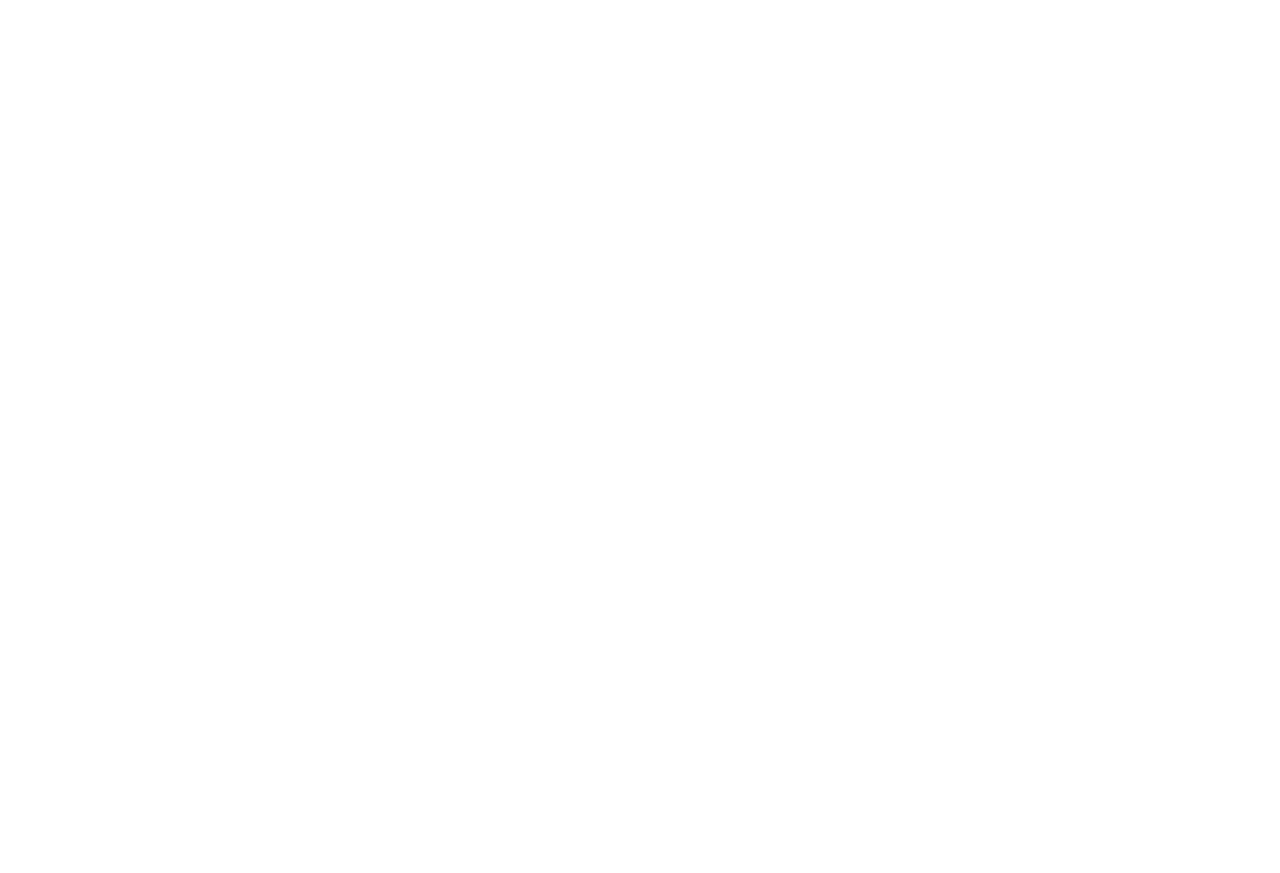
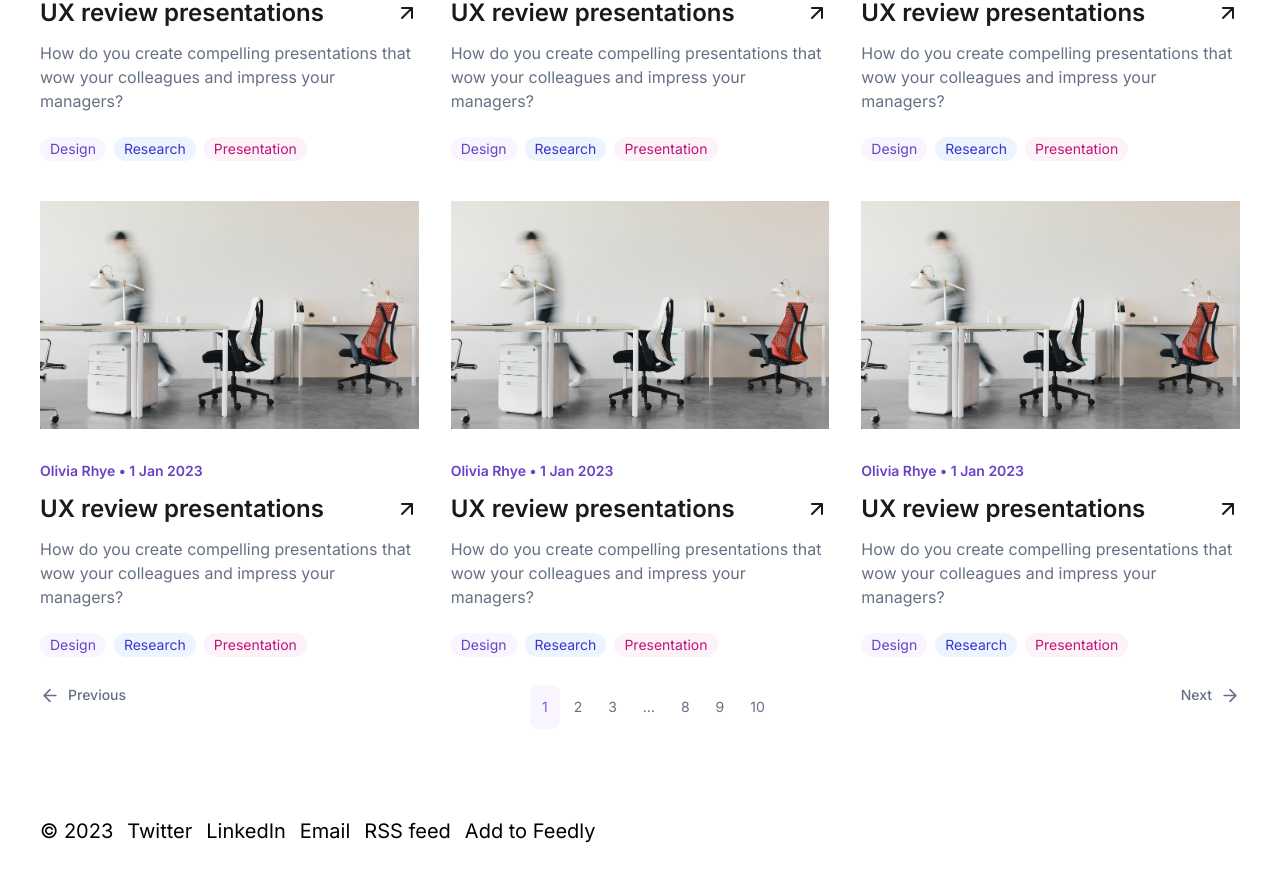
Before and after one commit to hanawazaki/blog-app, a Nuxt app: page / in a window 1280 px wide. Shown: the part 1807-2680 px from the top of the page. Before the commit the page ends 1324 px from the top, so only its background shows below. Built offline with nearby package versions, Linux system fonts and the light colour scheme.

Commit message:
add all post blog

```diff
--- a/components/Card.vue
+++ b/components/Card.vue
@@ -98,9 +98,9 @@ const truncateDesc = (text) => {
 
 const gridSetClass = computed(() => {
   return {
-    "flex-col gap-8 max-h-[432px]": props.layout == "vertical",
+    "flex-col gap-8 max-h-[432px] mb-8": props.layout == "vertical",
     "flex-row gap-6 max-h-[200px]": props.layout === "horizontal",
-    "flex-row gap-8 max-h-[432px] justify-between":
+    "flex-row gap-8 max-h-[432px] justify-between py-[30px]":
       props.layout === "horizontal-long",
   };
 });
--- /dev/null
+++ b/components/Footer.vue
@@ -0,0 +1,28 @@
+<template>
+  <div class="max-w-7xl px-10 mx-auto py-[30px]">
+    <div class="content flex justify-start gap-[14px]">
+      <NuxtLink to="/" class="text-xl font-normal leading-[120%]"
+        >&copy; 2023</NuxtLink
+      >
+      <NuxtLink to="/" class="text-xl font-normal leading-[120%]"
+        >Twitter</NuxtLink
+      >
+      <NuxtLink to="/" class="text-xl font-normal leading-[120%]"
+        >LinkedIn</NuxtLink
+      >
+      <NuxtLink to="/" class="text-xl font-normal leading-[120%]"
+        >Email</NuxtLink
+      >
+      <NuxtLink to="/" class="text-xl font-normal leading-[120%]"
+        >RSS feed</NuxtLink
+      >
+      <NuxtLink to="/" class="text-xl font-normal leading-[120%]"
+        >Add to Feedly</NuxtLink
+      >
+    </div>
+  </div>
+</template>
+
+<script setup></script>
+
+<style lang="scss" scoped></style>
--- a/components/Header.vue
+++ b/components/Header.vue
@@ -39,17 +39,7 @@
         </div>
         <div
           class="absolute inset-y-0 right-0 flex items-center pr-2 sm:static sm:inset-auto sm:ml-6 sm:pr-0"
-        >
-          <!-- <button
-            type="button"
-            class="relative rounded-full bg-gray-800 p-1 text-gray-400 hover:text-white focus:outline-none focus:ring-2 focus:ring-white focus:ring-offset-2 focus:ring-offset-gray-800"
-          >
-            <span class="absolute -inset-1.5" />
-            <span class="sr-only">View notifications</span>
-            <BellIcon class="h-6 w-6" aria-hidden="true" />
-          </button> -->
-          <img src="../assets/images/Toggle Mode.png" class="w-[96px]" alt="" />
-        </div>
+        ></div>
       </div>
     </div>
 
--- /dev/null
+++ b/components/Pagination.vue
@@ -0,0 +1,63 @@
+<template>
+  <div class="mt-5 mb-[60px]">
+    <div class="max-w-7xl px-10 mx-auto">
+      <div class="content flex justify-between">
+        <button class="flex gap-2">
+          <img src="../assets/images/arrow-left.svg" alt="left" />
+          <span class="text-cstGray text-sm font-medium">Previous</span>
+        </button>
+        <div class="pages flex gap-0.5">
+          <NuxtLink
+            to="/"
+            class="p-3 rounded-lg text-cstGray text-sm font-normal active"
+          >
+            1
+          </NuxtLink>
+          <NuxtLink
+            to="/"
+            class="p-3 rounded-lg text-cstGray text-sm font-normal hover:bg-cstLPurple hover:text-cstPurple"
+            >2</NuxtLink
+          >
+          <NuxtLink
+            to="/"
+            class="p-3 rounded-lg text-cstGray text-sm font-normal hover:bg-cstLPurple hover:text-cstPurple"
+            >3</NuxtLink
+          >
+          <NuxtLink
+            to="/"
+            class="p-3 rounded-lg text-cstGray text-sm font-normal hover:bg-cstLPurple hover:text-cstPurple"
+            >...</NuxtLink
+          >
+          <NuxtLink
+            to="/"
+            class="p-3 rounded-lg text-cstGray text-sm font-normal hover:bg-cstLPurple hover:text-cstPurple"
+            >8</NuxtLink
+          >
+          <NuxtLink
+            to="/"
+            class="p-3 rounded-lg text-cstGray text-sm font-normal hover:bg-cstLPurple hover:text-cstPurple"
+            >9</NuxtLink
+          >
+          <NuxtLink
+            to="/"
+            class="p-3 rounded-lg text-cstGray text-sm font-normal hover:bg-cstLPurple hover:text-cstPurple"
+            >10</NuxtLink
+          >
+        </div>
+        <button class="flex gap-2">
+          <span class="text-cstGray text-sm font-medium">Next</span>
+          <img src="../assets/images/arrow-right.svg" alt="left" />
+        </button>
+      </div>
+    </div>
+  </div>
+</template>
+
+<script setup></script>
+
+<style scoped>
+.active {
+  color: #7f56d9;
+  background: #f9f5ff;
+}
+</style>
--- /dev/null
+++ b/components/SwitchButton.vue
@@ -0,0 +1,72 @@
+<template>
+  <div id="app" class="flex items-center justify-center">
+    <div class="relative">
+      <input
+        type="checkbox"
+        id="darkModeSwitch"
+        class="sr-only"
+        v-model="darkMode"
+      />
+      <label
+        for="darkModeSwitch"
+        class="flex items-center cursor-pointer px-4 py-2"
+      >
+        <div
+          :class="{ 'bg-dark-mode': darkMode, 'bg-gray-500': !darkMode }"
+          class="w-16 h-8 rounded-full p-1 duration-300 ease-in-out"
+        >
+          <div
+            :class="{ 'translate-x-full': darkMode }"
+            class="bg-white w-6 h-6 rounded-full shadow-md transform transition-transform duration-300 ease-in-out"
+          ></div>
+        </div>
+        <div
+          :class="{ 'text-dark-mode': darkMode, 'text-white': !darkMode }"
+          class="ml-3 font-medium"
+        >
+          Light
+        </div>
+      </label>
+    </div>
+  </div>
+</template>
+
+<script setup>
+import { ref, onMounted } from "vue";
+
+const darkMode = ref(false);
+
+const toggleDarkMode = () => {
+  const darkModeSwitch = document.getElementById("darkModeSwitch");
+  const switchButton = darkModeSwitch.nextElementSibling.querySelector("div");
+
+  if (darkMode.value) {
+    switchButton.style.transform = "translateX(100%)";
+    document.body.classList.add("bg-dark-mode");
+    document.querySelectorAll(".text-dark-mode").forEach((element) => {
+      element.classList.add("text-white");
+    });
+  } else {
+    switchButton.style.transform = "translateX(0)";
+    document.body.classList.remove("bg-dark-mode");
+    document.querySelectorAll(".text-dark-mode").forEach((element) => {
+      element.classList.remove("text-white");
+    });
+  }
+};
+
+onMounted(() => {
+  const darkModeSwitch = document.getElementById("darkModeSwitch");
+  darkModeSwitch.addEventListener("change", toggleDarkMode);
+});
+</script>
+
+<style scoped>
+.bg-dark-mode {
+  background-color: #090d1f;
+}
+
+.text-dark-mode {
+  color: #ffffff;
+}
+</style>
--- a/pages/index.vue
+++ b/pages/index.vue
@@ -25,6 +25,21 @@
         </div>
       </div>
     </section>
+    <section class="all-post mt-8">
+      <div class="mx-auto max-w-7xl px-10">
+        <h1 class="mb-8 text-2xl font-semibold">All blog posts</h1>
+        <div class="grid grid-cols-1 md:grid-cols-2 lg:grid-cols-3 gap-8">
+          <Card
+            layout="vertical"
+            gridSet="max-lg:col-span-2"
+            v-for="data in 6"
+            :key="data"
+          />
+        </div>
+      </div>
+    </section>
+    <Pagination />
+    <Footer />
   </div>
 </template>
 
```
Also changed, not shown: assets/images/arrow-left.svg (added), assets/images/arrow-right.svg (added).
